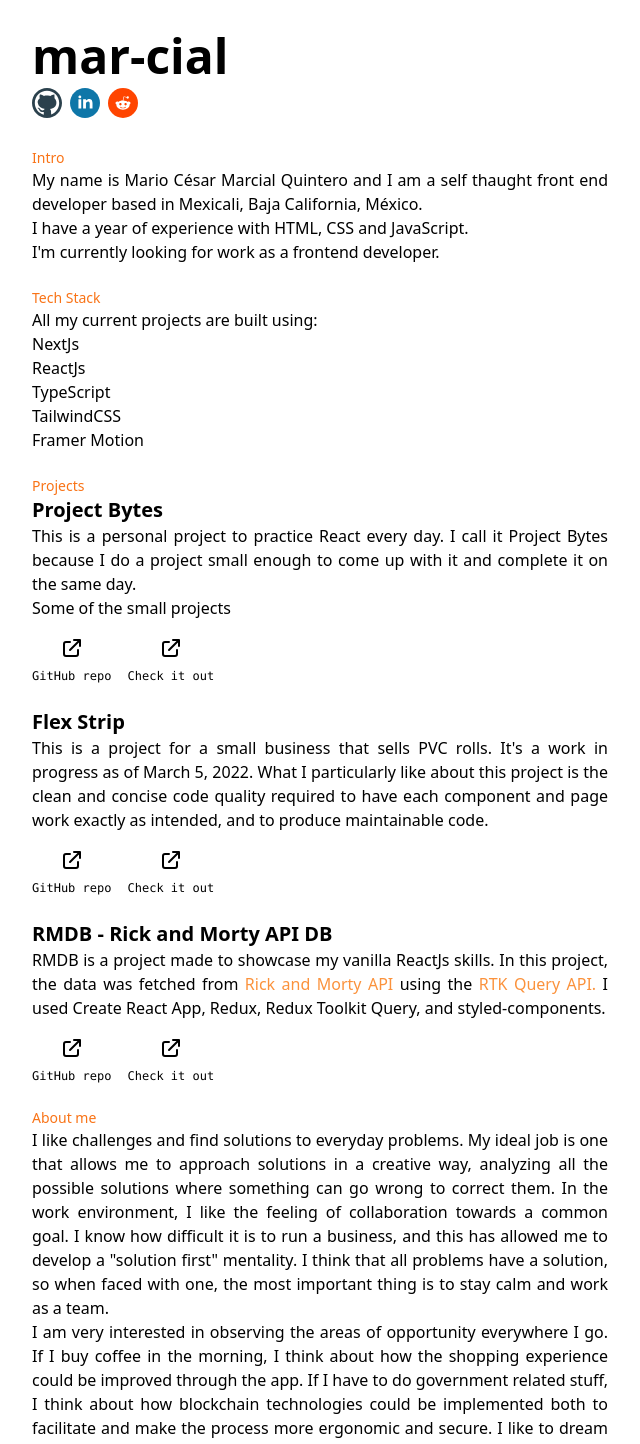
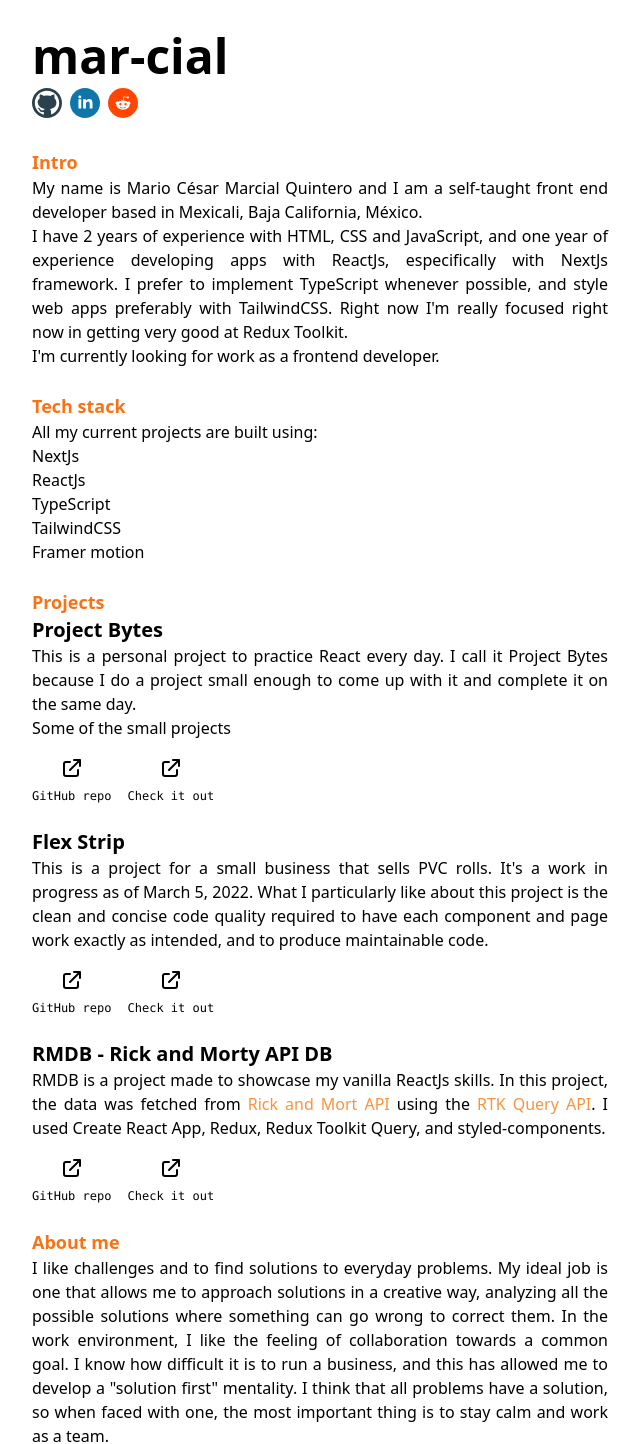
Before and after one commit to mar-cial/portfolio, a Next.js app: page / in a window 1280 px wide. Shown: the top 1444 px of the page, without its empty margins (0-640 px from the left). Built offline with nearby package versions, Linux system fonts and the light colour scheme.

Commit message:
updated some text and abstracted components

```diff
--- a/components/contactForm.tsx
+++ b/components/contactForm.tsx
@@ -102,7 +102,7 @@
   }
 
   return (
-    <form onSubmit={handleSubmit} className={'flex flex-col pt-4'}>
+    <form onSubmit={handleSubmit} className={'flex flex-col pt-4 gap-2'}>
       <label htmlFor="fullname" className="text-sm font-medium">
         Full name
       </label>
@@ -111,7 +111,7 @@
         value={fullname}
         onChange={(e) => setFullname(e.target.value)}
         name="fullname"
-        className="border-2"
+        className="text-black border-2"
       />
       {errors?.fullname && (
         <p className="text-red-400">Full name cannot be empty.</p>
@@ -124,7 +124,7 @@
         value={email}
         onChange={(e) => setEmail(e.target.value)}
         name="email"
-        className="border-2"
+        className="text-black border-2"
       />
       {errors?.email && <p className="text-red-400">Email cannot be empty.</p>}
       <label htmlFor="subject" className="text-sm font-medium">
@@ -134,7 +134,7 @@
         type="text"
         value={subject}
         name="subject"
-        className="border-2"
+        className="text-black border-2"
         onChange={(e) => {
           setSubject(e.target.value)
         }}
@@ -150,7 +150,7 @@
         name="message"
         value={message}
         onChange={(e) => setMessage(e.target.value)}
-        className="border-2"
+        className="text-black border-2"
       ></textarea>
       <div className="text-left">
         {showSuccessMessage && (
@@ -166,7 +166,7 @@
       </div>
       <motion.button
         type="submit"
-        className="mt-4 border-2"
+        className="border-2"
         whileHover={{ y: -3 }}
         whileTap={{ y: 0 }}
       >
--- /dev/null
+++ b/components/sectionHeading.tsx
@@ -0,0 +1,13 @@
+import React, { FC } from 'react'
+
+type Props = {
+  text: string
+}
+
+const SectionHeading: FC<Props> = ({text}) => {
+  return (
+    <h2 className='text-lg font-semibold text-orange-500'>{text}</h2>
+  )
+}
+
+export default SectionHeading
--- /dev/null
+++ b/components/skillBulletPoint.tsx
@@ -0,0 +1,13 @@
+import React, { FC } from 'react'
+
+type Props = {
+  url: string, text: string
+}
+
+const SkillBulletPoint: FC<Props> = ({url, text}) => {
+  return (
+    <li><a className='transition-all hover:text-orange-400' href={url}>{text}</a></li>
+  )
+}
+
+export default SkillBulletPoint
--- /dev/null
+++ b/components/textLink.tsx
@@ -0,0 +1,15 @@
+import React, { FC } from 'react'
+
+type Props = {
+  url: string
+  text: string
+}
+
+// Link to be used when in between a paragraph
+const TextLink: FC<Props> = ({url, text}) => {
+  return (
+    <a href={url} className='font-medium text-orange-400 transition-all hover:text-orange-500'>{text}</a>
+  )
+}
+
+export default TextLink
--- a/pages/index.tsx
+++ b/pages/index.tsx
@@ -4,6 +4,9 @@
 import ExternalLinkLabel from '../components/externalLinkLabel'
 import { motion } from 'framer-motion'
 import ContactForm from '../components/contactForm'
+import SectionHeading from '../components/sectionHeading'
+import TextLink from '../components/textLink'
+import SkillBulletPoint from '../components/skillBulletPoint'
 
 const Home: NextPage = () => {
   return (
@@ -55,30 +58,29 @@
         </header>
 
         <section>
-          <h2 className="text-sm font-medium text-orange-500">Intro</h2>
+          <SectionHeading text='Intro' />
           <p>
-            My name is Mario César Marcial Quintero and I am a self thaught
+            My name is Mario César Marcial Quintero and I am a self-taught
             front end developer based in Mexicali, Baja California, México.
           </p>
-          <p>I have a year of experience with HTML, CSS and JavaScript.</p>
+          <p>I have 2 years of experience with HTML, CSS and JavaScript, and one year of experience developing apps with ReactJs, especifically with NextJs framework. I prefer to implement TypeScript whenever possible, and style web apps preferably with TailwindCSS. Right now I'm really focused right now in getting very good at Redux Toolkit.</p>
           <p>I'm currently looking for work as a frontend developer.</p>
         </section>
 
         <section>
-          <h2 className="text-sm font-medium text-orange-500">Tech Stack</h2>
+          <SectionHeading text='Tech stack' />
           <p>All my current projects are built using:</p>
           <ul>
-            <li>NextJs</li>
-            <li>ReactJs</li>
-            <li>TypeScript</li>
-            <li>TailwindCSS</li>
-            <li>Framer Motion</li>
+            <SkillBulletPoint url='https://nextjs.org' text='NextJs' />
+            <SkillBulletPoint url='https://reactjs.org' text='ReactJs' />
+            <SkillBulletPoint url='https://www.typescriptlang.org' text='TypeScript' />
+            <SkillBulletPoint url='https://tailwindcss.com' text='TailwindCSS' />
+            <SkillBulletPoint url='https://www.framer.com/motion/' text='Framer motion' />
           </ul>
         </section>
 
         <section>
-          <h2 className="text-sm font-medium text-orange-500">Projects</h2>
-
+          <SectionHeading text='Projects' />
           <article>
             <header>
               <h3 className="text-xl font-bold">Project Bytes</h3>
@@ -128,7 +130,7 @@
             <header>
               <h3 className='text-xl font-bold'>RMDB - Rick and Morty API DB</h3>
             </header>
-            <p>RMDB is a project made to showcase my vanilla ReactJs skills. In this project, the data was fetched from <a href="https://rickandmortyapi.com" className='font-medium text-orange-400'>Rick and Morty API</a> using the <a href="https://redux-toolkit.js.org/tutorials/rtk-query" className='font-medium text-orange-400'>RTK Query API.</a> I used Create React App, Redux, Redux Toolkit Query, and styled-components.</p>
+            <p>RMDB is a project made to showcase my vanilla ReactJs skills. In this project, the data was fetched from <TextLink url='https://rickandmortyapi.com' text='Rick and Mort API' /> using the <TextLink text='RTK Query API' url='https://redux-toolkit.js.org/tutorials/rtk-query' />. I used Create React App, Redux, Redux Toolkit Query, and styled-components.</p>
             <div className="flex gap-4 pt-4">
               <ExternalLinkLabel
                 url="https://github.com/mar-cial/rmdb"
@@ -143,9 +145,9 @@
         </section>
 
         <section>
-          <h2 className="text-sm font-medium text-orange-500">About me</h2>
+          <SectionHeading text='About me' />
           <p>
-            I like challenges and find solutions to everyday problems. My ideal
+            I like challenges and to find solutions to everyday problems. My ideal
             job is one that allows me to approach solutions in a creative way,
             analyzing all the possible solutions where something can go wrong to
             correct them. In the work environment, I like the feeling of
@@ -160,7 +162,7 @@
             blockchain technologies could be implemented both to facilitate and
             make the process more ergonomic and secure. I like to dream of all
             the ways that technology can make our lives easier, and I am excited
-            to think that I can participate in the development of some of them.
+            to think that I can participate in developing some of them.
           </p>
         </section>
 
```
